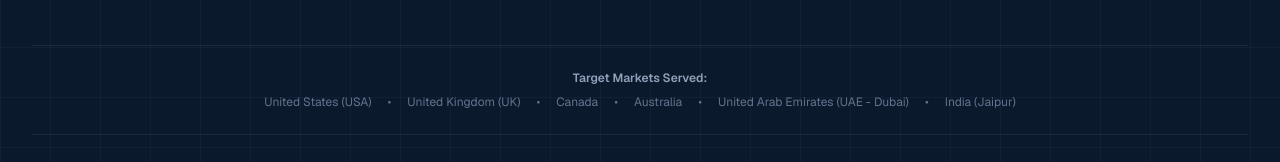
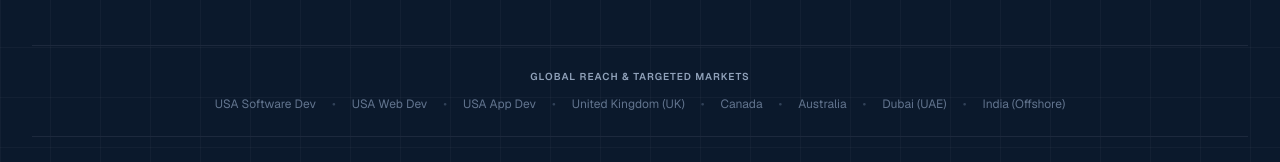
Before and after one commit to nikhilba21/techgemora, a Next.js app: page / in a window 1280 px wide. Shown: the part 7726-7888 px from the top of the page. Built offline with nearby package versions, Linux system fonts and the light colour scheme; no server answers; the database is empty.

Commit message:
international_seo_strategy_sitemap_jsonld

```diff
--- a/src/app/layout.tsx
+++ b/src/app/layout.tsx
@@ -47,6 +47,45 @@ export default function RootLayout({
       lang="en"
       className={`${geistSans.variable} ${geistMono.variable} h-full scroll-smooth antialiased`}
     >
+      <head>
+        <script
+          type="application/ld+json"
+          dangerouslySetInnerHTML={{
+            __html: JSON.stringify({
+              "@context": "https://schema.org",
+              "@type": "Organization",
+              "name": "Gemora Tech",
+              "url": "https://www.dexteroussoftech.com",
+              "contactPoint": {
+                "@type": "ContactPoint",
+                "contactType": "sales",
+                "areaServed": ["US", "GB", "AU", "AE", "CA", "IN"],
+                "availableLanguage": ["English"]
+              }
+            })
+          }}
+        />
+        <script
+          type="application/ld+json"
+          dangerouslySetInnerHTML={{
+            __html: JSON.stringify({
+              "@context": "https://schema.org",
+              "@type": "LocalBusiness",
+              "name": "Gemora Tech",
+              "@id": "https://www.dexteroussoftech.com",
+              "url": "https://www.dexteroussoftech.com",
+              "priceRange": "$$$",
+              "areaServed": [
+                { "@type": "Country", "name": "United States" },
+                { "@type": "Country", "name": "United Kingdom" },
+                { "@type": "Country", "name": "Australia" },
+                { "@type": "Country", "name": "United Arab Emirates" },
+                { "@type": "Country", "name": "Canada" }
+              ]
+            })
+          }}
+        />
+      </head>
       <body className="min-h-full flex flex-col bg-background text-foreground font-sans">
         {/* Tawk.to Live Chat Script */}
         <Script id="tawk-to-integration" strategy="afterInteractive">
--- a/src/app/sitemap.ts
+++ b/src/app/sitemap.ts
@@ -1,56 +1,53 @@
 import { MetadataRoute } from 'next';
 import { getPages, getBlogs, getPortfolios } from '@/lib/db';
 
-export const revalidate = 3600; // Cache sitemap for 1 hour
+const baseUrl = 'https://www.dexteroussoftech.com';
 
 export default async function sitemap(): Promise<MetadataRoute.Sitemap> {
-  const baseUrl = 'https://www.dexteroussoftech.com';
+  // Fetch all dynamic pages
+  const pages = await getPages();
+  const blogs = await getBlogs();
+  const portfolios = await getPortfolios();
 
-  // Base static pages
-  const staticRoutes = [
+  // Core static routes
+  const routes = [
     '',
+    '/about',
     '/portfolio',
-    '/case-studies',
     '/blog',
     '/contact',
     '/ai-cost-estimator',
-  ].map(route => ({
+    '/hire-developers',
+  ].map((route) => ({
     url: `${baseUrl}${route}`,
-    lastModified: new Date().toISOString().split('T')[0],
-    changeFrequency: 'daily' as const,
+    lastModified: new Date(),
+    changeFrequency: 'weekly' as const,
     priority: route === '' ? 1.0 : 0.8,
   }));
 
-  try {
-    const [pages, blogs, portfolios] = await Promise.all([
-      getPages(),
-      getBlogs(),
-      getPortfolios()
-    ]);
+  // Dynamic SEO pages (e.g., /software-development-company-usa)
+  const pageRoutes = pages.map((page) => ({
+    url: `${baseUrl}/${page.slug}`,
+    lastModified: page.updatedAt ? new Date(page.updatedAt) : new Date(),
+    changeFrequency: 'weekly' as const,
+    priority: 0.9,
+  }));
 
-    // Service, Location, Industry, and Hire developer pages
-    const dynamicPages = pages
-      .filter(p => p.published)
-      .map(p => ({
-        url: `${baseUrl}/${p.slug}`,
-        lastModified: new Date().toISOString().split('T')[0],
-        changeFrequency: 'weekly' as const,
-        priority: 0.7,
-      }));
+  // Blog pages
+  const blogRoutes = blogs.map((blog) => ({
+    url: `${baseUrl}/blog/${blog.slug}`,
+    lastModified: blog.createdAt ? new Date(blog.createdAt) : new Date(),
+    changeFrequency: 'monthly' as const,
+    priority: 0.7,
+  }));
 
-    // B2B Blog posts
-    const blogPosts = blogs
-      .filter(b => b.published)
-      .map(b => ({
-        url: `${baseUrl}/blog/${b.slug}`,
-        lastModified: new Date(b.createdAt).toISOString().split('T')[0],
-        changeFrequency: 'weekly' as const,
-        priority: 0.6,
-      }));
+  // Portfolio pages
+  const portfolioRoutes = portfolios.map((port) => ({
+    url: `${baseUrl}/portfolio/${port.slug}`,
+    lastModified: new Date(),
+    changeFrequency: 'monthly' as const,
+    priority: 0.8,
+  }));
 
-    return [...staticRoutes, ...dynamicPages, ...blogPosts];
-  } catch (err) {
-    console.error("Sitemap generation error:", err);
-    return staticRoutes;
-  }
+  return [...routes, ...pageRoutes, ...blogRoutes, ...portfolioRoutes];
 }
--- a/src/components/Footer.tsx
+++ b/src/components/Footer.tsx
@@ -214,19 +214,23 @@ export default function Footer() {
 
         {/* Global Locations List */}
         <div className="border-t border-slate-800 pt-6 pb-6 text-center text-xs text-slate-500">
-          <p className="font-semibold text-slate-400 mb-2">Target Markets Served:</p>
-          <div className="flex flex-wrap justify-center gap-x-4 gap-y-1">
-            <Link href="/software-development-company-usa" className="hover:text-electric">United States (USA)</Link>
-            <span>•</span>
-            <Link href="/software-development-company-uk" className="hover:text-electric">United Kingdom (UK)</Link>
-            <span>•</span>
-            <Link href="/software-development-company-canada" className="hover:text-electric">Canada</Link>
-            <span>•</span>
-            <Link href="/software-development-company-australia" className="hover:text-electric">Australia</Link>
-            <span>•</span>
-            <Link href="/software-development-company-dubai" className="hover:text-electric">United Arab Emirates (UAE - Dubai)</Link>
-            <span>•</span>
-            <Link href="/software-development-company-india" className="hover:text-electric">India (Jaipur)</Link>
+          <p className="font-semibold text-slate-400 mb-3 uppercase tracking-widest text-[10px]">Global Reach & Targeted Markets</p>
+          <div className="flex flex-wrap justify-center gap-x-4 gap-y-2 max-w-5xl mx-auto">
+            <Link href="/software-development-company-usa" className="hover:text-electric transition-colors">USA Software Dev</Link>
+            <span className="text-slate-700">•</span>
+            <Link href="/web-development-company-usa" className="hover:text-electric transition-colors">USA Web Dev</Link>
+            <span className="text-slate-700">•</span>
+            <Link href="/mobile-app-development-company-usa" className="hover:text-electric transition-colors">USA App Dev</Link>
+            <span className="text-slate-700">•</span>
+            <Link href="/software-development-company-uk" className="hover:text-electric transition-colors">United Kingdom (UK)</Link>
+            <span className="text-slate-700">•</span>
+            <Link href="/software-development-company-canada" className="hover:text-electric transition-colors">Canada</Link>
+            <span className="text-slate-700">•</span>
+            <Link href="/software-development-company-australia" className="hover:text-electric transition-colors">Australia</Link>
+            <span className="text-slate-700">•</span>
+            <Link href="/software-development-company-dubai" className="hover:text-electric transition-colors">Dubai (UAE)</Link>
+            <span className="text-slate-700">•</span>
+            <Link href="/software-development-company-india" className="hover:text-electric transition-colors">India (Offshore)</Link>
           </div>
         </div>
 
```
Also changed, not shown: push_log.txt.
